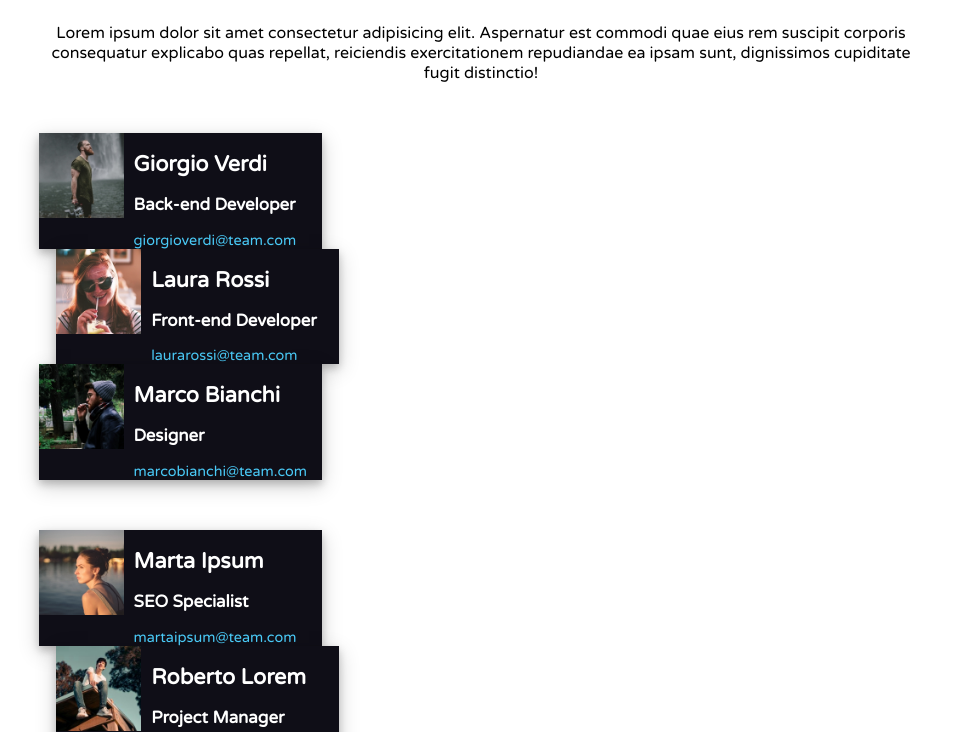
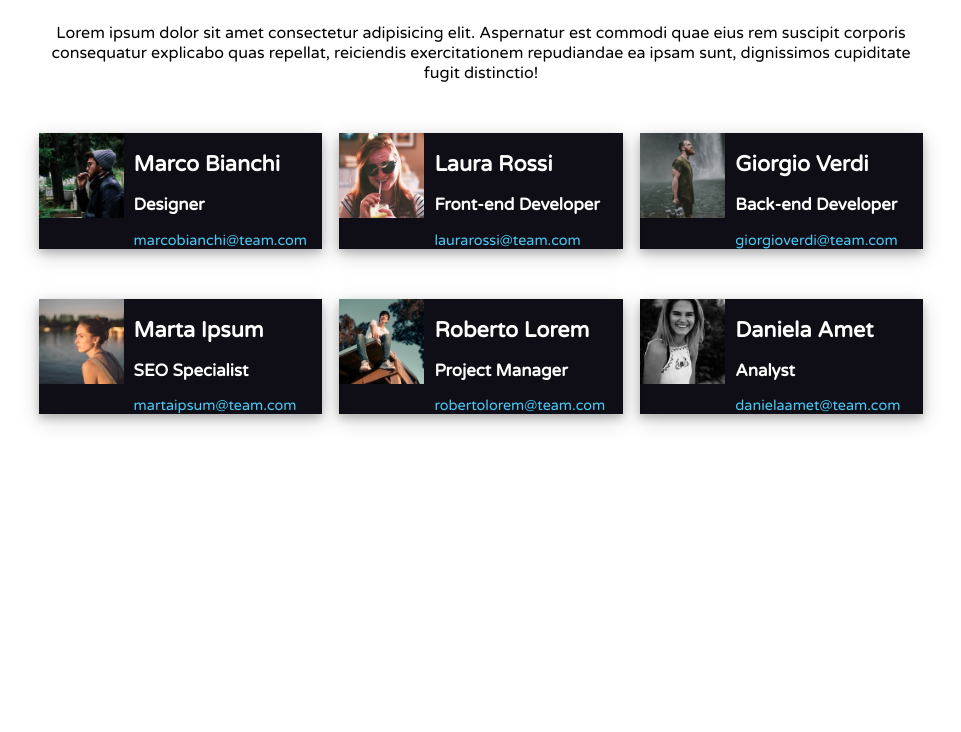
Before and after one commit to jfmarkan/html-css-float-cards, a plain HTML site: page index-alt2.html in a window 1280 px wide. Shown: the part 68-800 px from the top of the page, without its empty margins (159-1120 px from the left). Drawn offline with Linux system fonts and the light colour scheme.

Commit message:
alternative 2

```diff
--- a/css/styles-alt2.css
+++ b/css/styles-alt2.css
@@ -16,9 +16,9 @@ h1{
     color: #e4306f;
 }
 
-/*.row{
+.row{
     margin-top: 50px;
-}*/
+}
 
 .clearfix::after {
     content: "";
@@ -47,7 +47,7 @@ div.card:nth-of-type(2){
 
 img{
     width: 30%;
-    float: right;
+    float: left;
 }
 
 .data{
--- a/index-alt2.html
+++ b/index-alt2.html
@@ -5,7 +5,7 @@
     <meta http-equiv="X-UA-Compatible" content="IE=edge">
     <meta name="viewport" content="width=device-width, initial-scale=1.0">
     <title>Document</title>
-    <link rel="stylesheet" href="css/styles.css">
+    <link rel="stylesheet" href="css/styles-alt2.css">
     <link href="https://fonts.googleapis.com/css2?family=Varela+Round&display=swap" rel="stylesheet">
 </head>
 <body>
@@ -36,7 +36,7 @@
                         <span class="email">laurarossi@team.com</span>
                     </div>
                 </div>
-                <div class="card float-left clearfix">
+                <div class="card float-right clearfix">
                     <img src="img/male1.png" alt="">
                     <div class="data float-left">
                         <h2>Marco Bianchi</h2>
@@ -47,11 +47,11 @@
             </div>
             <div class="row clearfix">
                 <div class="card float-right clearfix">
-                    <img src="img/female2.png" alt="">
+                    <img src="img/female3.png" alt="">
                     <div class="data float-left">
-                        <h2>Marta Ipsum</h2>
-                        <h3>SEO Specialist</h3>
-                        <span class="email">martaipsum@team.com</span>
+                        <h2>Daniela Amet</h2>
+                        <h3>Analyst</h3>
+                        <span class="email">danielaamet@team.com</span>
                     </div>
                 </div>
                 <div class="card float-right clearfix">
@@ -63,11 +63,11 @@
                     </div>
                 </div>
                 <div class="card float-right clearfix">
-                    <img src="img/female3.png" alt="">
+                    <img src="img/female2.png" alt="">
                     <div class="data float-left">
-                        <h2>Daniela Amet</h2>
-                        <h3>Analyst</h3>
-                        <span class="email">danielaamet@team.com</span>
+                        <h2>Marta Ipsum</h2>
+                        <h3>SEO Specialist</h3>
+                        <span class="email">martaipsum@team.com</span>
                     </div>
                 </div>
             </div>
```
